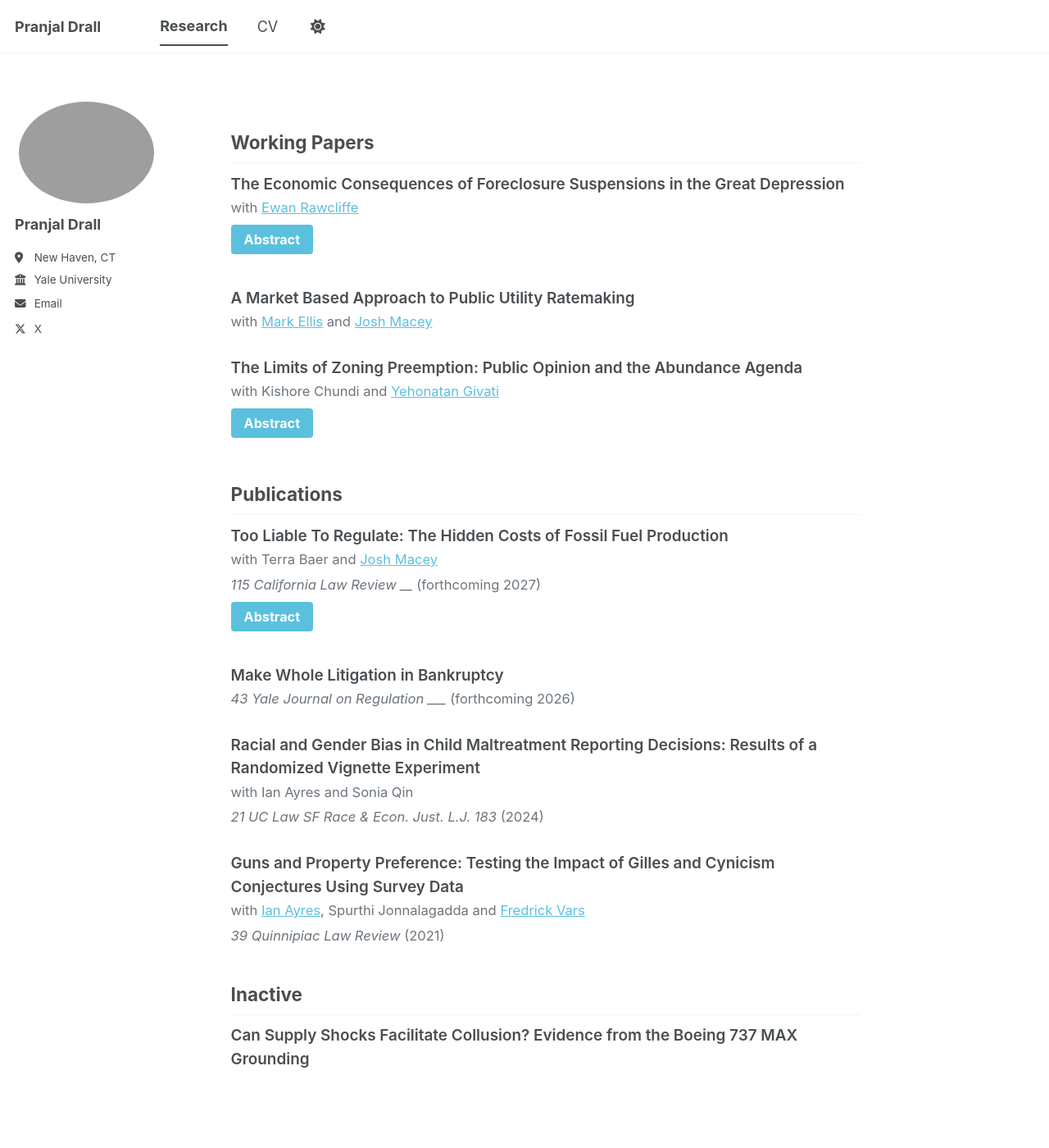
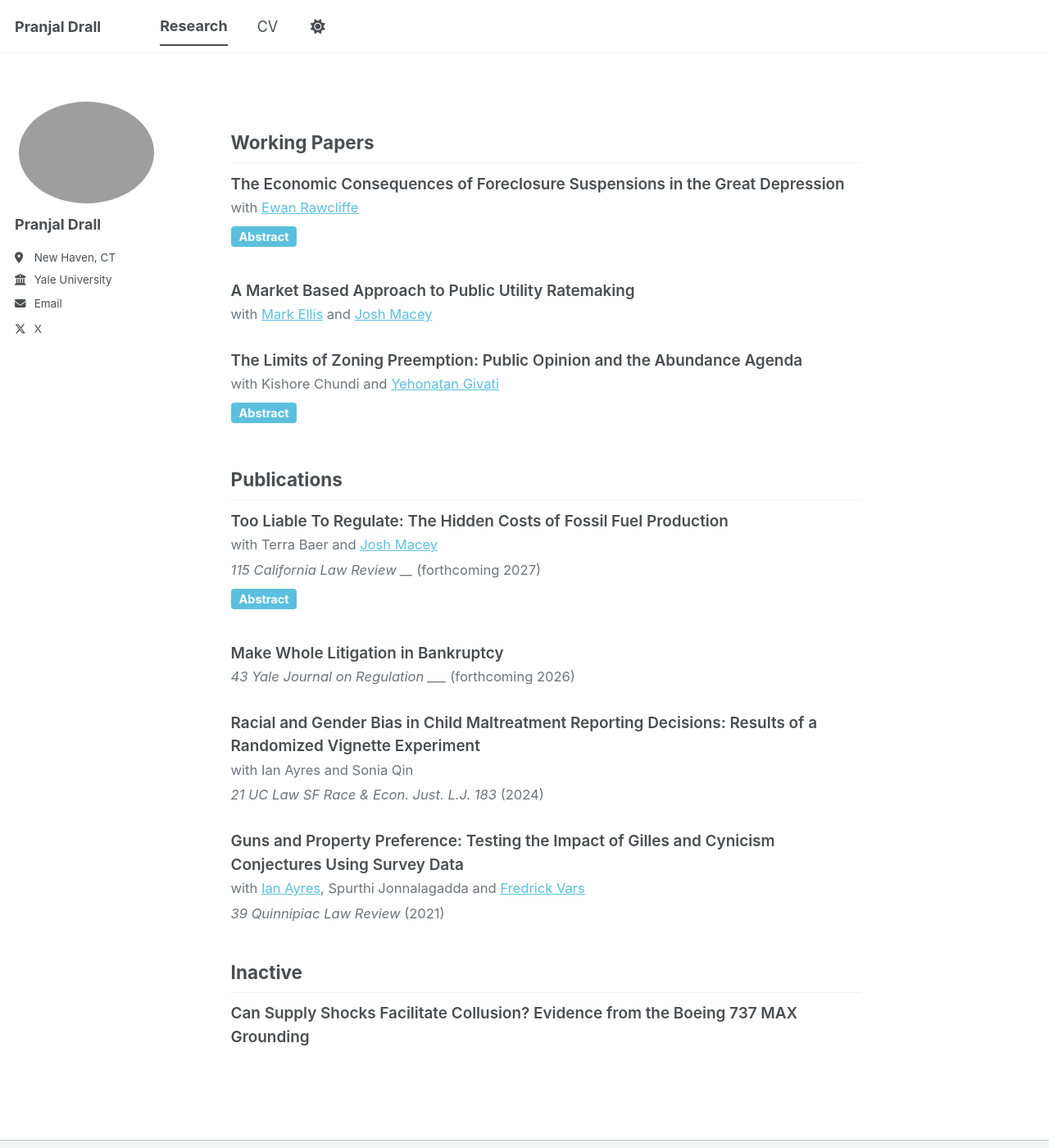
Before and after one commit to pranjal-drall/pranjal-drall.github.io, a Jekyll site: the page built from _pages/publications.md, in a window 1280 px wide and 1400 px high. Shown: the whole window at 82% size. Built offline with Jekyll 4.4.1, drawn with Linux system fonts in a browser that asks for light colours; a script bundle is joined from its source files by our own code; library files that are not in the unit come from our copies.

Commit message:
Reduce abstract button size for a more compact layout
Decreased padding from 8px 16px to 4px 10px and font-size from
0.9em to 0.8em on publication buttons.

https://claude.ai/code/session_019X8m9EAcGHKrePwdjRLPkn

```diff
--- a/_pages/publications.md
+++ b/_pages/publications.md
@@ -39,11 +39,11 @@ redirect_from:
 .publication-buttons .btn {
   margin-right: 10px;
   margin-bottom: 10px;
-  padding: 8px 16px;
+  padding: 4px 10px;
   border-radius: 4px;
   text-decoration: none;
   display: inline-block;
-  font-size: 0.9em;
+  font-size: 0.8em;
 }
 
 .btn--abstract {
--- a/assets/css/publications.css
+++ b/assets/css/publications.css
@@ -22,11 +22,11 @@
 .publication-buttons .btn {
   margin-right: 10px;
   margin-bottom: 10px;
-  padding: 8px 16px;
+  padding: 4px 10px;
   border-radius: 4px;
   text-decoration: none;
   display: inline-block;
-  font-size: 0.9em;
+  font-size: 0.8em;
 }
 
 .btn--primary {
```
